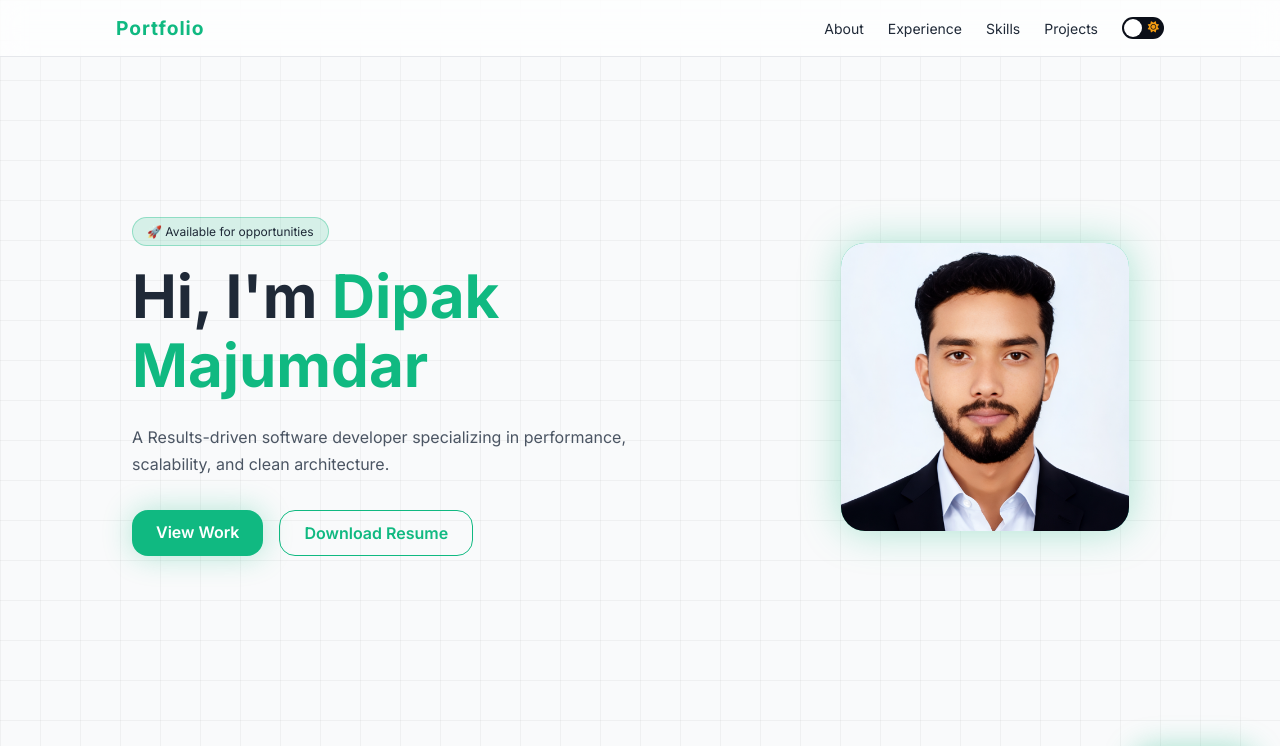
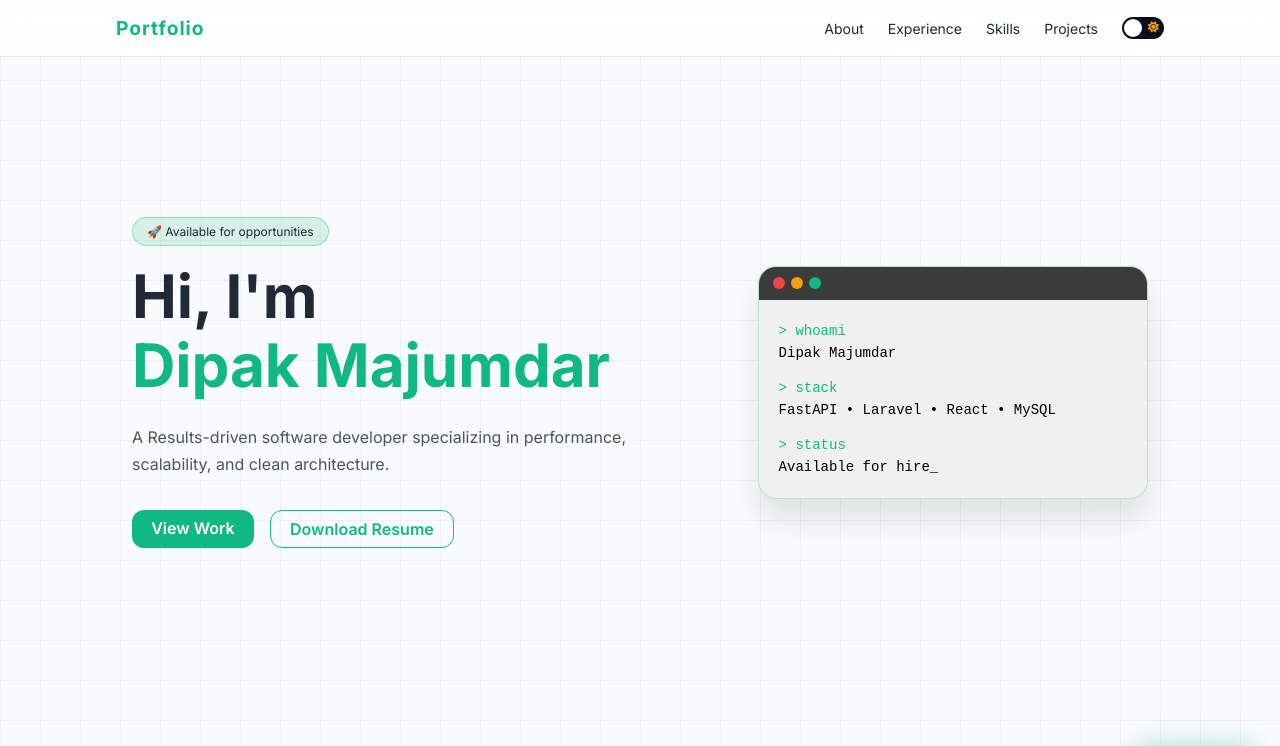
Before and after one commit to dipak-majumdar/new-portfolio, a React (Vite) app: page / in a window 1280 px wide. Shown: the top 746 px of the page. Built offline with nearby package versions, Linux system fonts and the light colour scheme.

Commit message:
Hero Terminal adding

```diff
--- a/src/components/Hero.jsx
+++ b/src/components/Hero.jsx
@@ -10,7 +10,7 @@ export default function Hero() {
                     <div data-aos="fade-up">
                         <div className="badge">🚀 Available for opportunities</div>
                         <h2 className="hero-title">
-                            Hi, I'm <span className="accent">Dipak Majumdar</span>
+                            Hi, I'm <br /> <span className="accent">Dipak Majumdar</span>
                         </h2>
                         <p className="hero-desc">
                             A Results-driven software developer specializing in performance, scalability, and clean architecture.
@@ -23,8 +23,23 @@ export default function Hero() {
 
                     {/* Visual side */}
                     <div className="hero-visual" data-aos="zoom-in">
-                        <img className="avatar-box glow" src={image} alt="" />
+                        {/* <img className="avatar-box glow" src={image} alt="" /> */}
                         {/* <div className="avatar-box glow" /> */}
+                        <div className="terminal w-full max-w-md">
+                            <div className="terminal-header">
+                                <div className="dot red"></div>
+                                <div className="dot yellow"></div>
+                                <div className="dot green"></div>
+                            </div>
+                            <div className="terminal-body text-emerald-400">
+                                <div>{'>'} whoami</div>
+                                <div className="cmd-res-text">Dipak Majumdar</div>
+                                <div className="mt-12">{'>'} stack</div>
+                                <div className="cmd-res-text">FastAPI • Laravel • React • MySQL</div>
+                                <div className="mt-12">{'>'} status</div>
+                                <div className="cmd-res-text">Available for hire<span className="animate-pulse">_</span></div>
+                            </div>
+                        </div>
                     </div>
 
                 </div>
--- a/src/styles/_base.scss
+++ b/src/styles/_base.scss
@@ -48,6 +48,11 @@ section {
     padding: 0 1rem;
 }
 
+// ─── Margin helpers ───────────────────────────────────────────────────────────
+.mt-12{
+    margin-top: 12px;
+}
+
 // ─── Shared utilities ─────────────────────────────────────────────────────────
 .glow {
     @include m.glow;
--- a/src/styles/components/Hero.scss
+++ b/src/styles/components/Hero.scss
@@ -11,7 +11,7 @@
     margin: 0 auto;
 
     @include m.md {
-        grid-template-columns: 2fr 1fr;
+        grid-template-columns: 1.5fr 1fr;
     }
 }
 
@@ -57,16 +57,19 @@
     margin-top: 2rem;
 }
 
+.hero-btns a{
+    padding: 0.5rem 1.2rem;
+    display: inline-block;
+    // border-radius: v.$radius-md;
+    border-radius: 12px;
+    font-weight: 600;
+    text-decoration: none;
+    transition: background v.$transition-fast, transform v.$transition-fast;
+}
 .btn-primary {
-    display: inline-block;
     background: v.$emerald;
     color: #fff;
-    padding: 0.75rem 1.5rem;
-    border-radius: v.$radius-md;
-    text-decoration: none;
-    font-weight: 600;
-    transition: background v.$transition-fast, transform v.$transition-fast;
-    box-shadow: 0 0 30px rgba(16, 185, 129, 0.3);
+    // box-shadow: 0 0 30px rgba(16, 185, 129, 0.3);
 
     &:hover {
         background: v.$emerald-dark;
@@ -75,14 +78,8 @@
 }
 
 .btn-outline {
-    display: inline-block;
     border: 1.5px solid v.$emerald;
     color: v.$emerald;
-    padding: 0.75rem 1.5rem;
-    border-radius: v.$radius-md;
-    text-decoration: none;
-    font-weight: 600;
-    transition: background v.$transition-fast, transform v.$transition-fast;
 
     &:hover {
         background: rgba(16, 185, 129, 0.08);
@@ -104,3 +101,74 @@
     border-radius: v.$radius-lg;
     // animation: float 6s ease-in-out infinite; // keyframe defined in _base
 }
+
+/* terminal hero */
+.terminal {
+    width: 100%;
+    overflow: hidden;
+    border-radius: 18px;
+    background: #f0f0f0;
+    border: 1px solid rgba(16,185,129,0.25);
+    box-shadow: 0 20px 30px rgba(0,0,0,0.1);
+    @include m.dark {
+        background: #020617;
+        border: 1px solid rgba(16,185,129,0.25);
+        box-shadow: 0 20px 60px rgba(0,0,0,0.6);
+    }
+}
+
+.terminal-header {
+    background: #3b3b3b;
+    padding: 10px 14px;
+    border-bottom: 1px solid #334155;
+    display: flex;
+    gap: 6px;
+    @include m.dark{
+        background: #0f172a;
+
+    }
+}
+.dot {
+    width: 12px;
+    height: 12px;
+    border-radius: 50%;
+}
+
+.dot.red{ background:#ef4444; }
+.dot.yellow{ background:#f59e0b; }
+.dot.green{ background:#10b981; }
+
+.terminal-body {
+    color: v.$emerald;
+    padding: 20px;
+    font-family: 'Courier New', monospace;
+    font-size: 14px;
+    line-height: 1.6;
+    @include m.dark{
+        color: v.$emerald;
+    }
+}
+
+.cmd-res-text {
+    color: #000000;
+    @include m.dark{
+        color: #ffffff;
+    }
+}
+.animate-pulse {
+    animation: blink 1s infinite;
+}
+
+@keyframes blink {
+    0% {
+        opacity: 1;
+    }
+
+    50% {
+        opacity: 0;
+    }
+
+    100% {
+        opacity: 1;
+    }
+}
```
